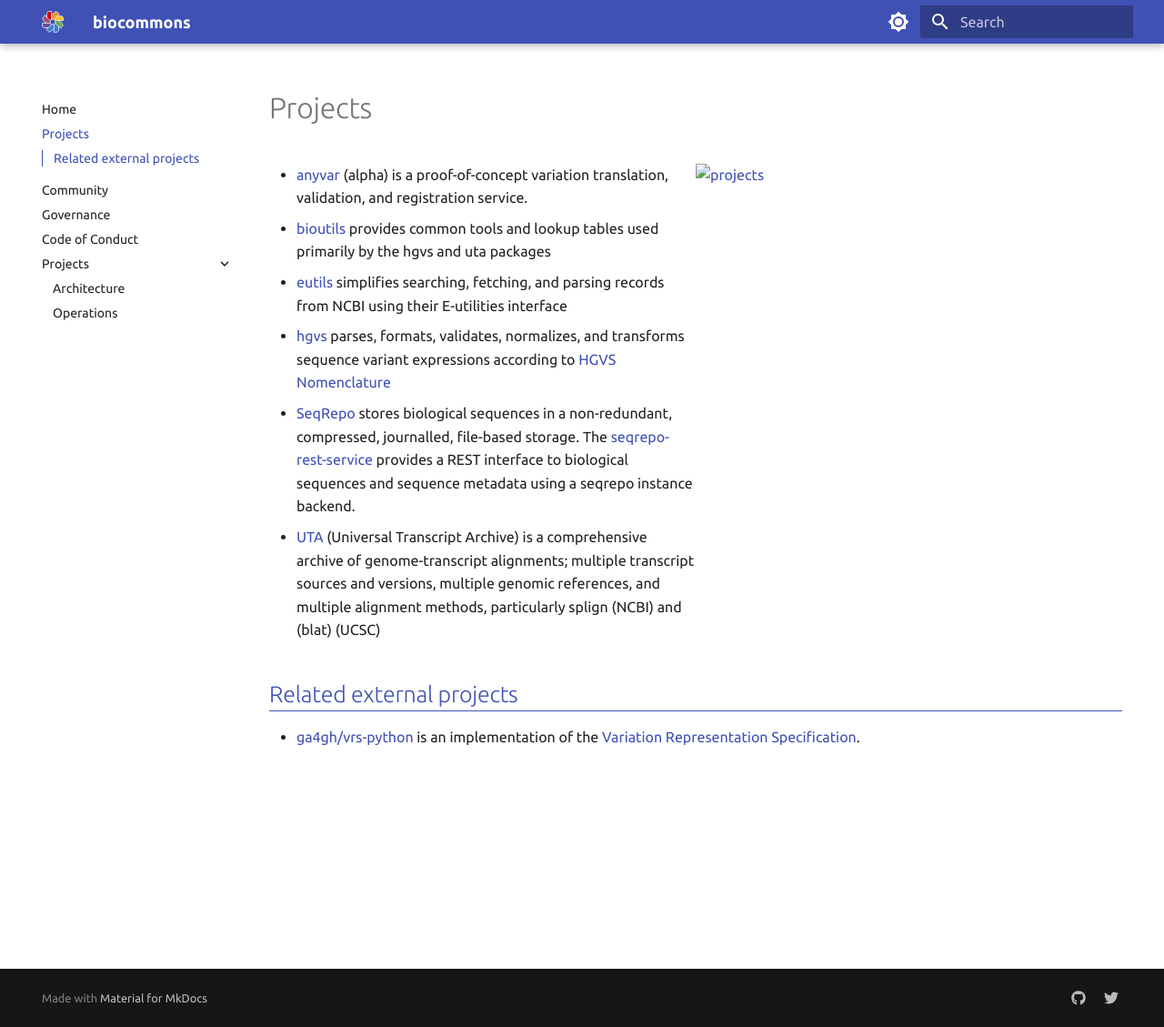
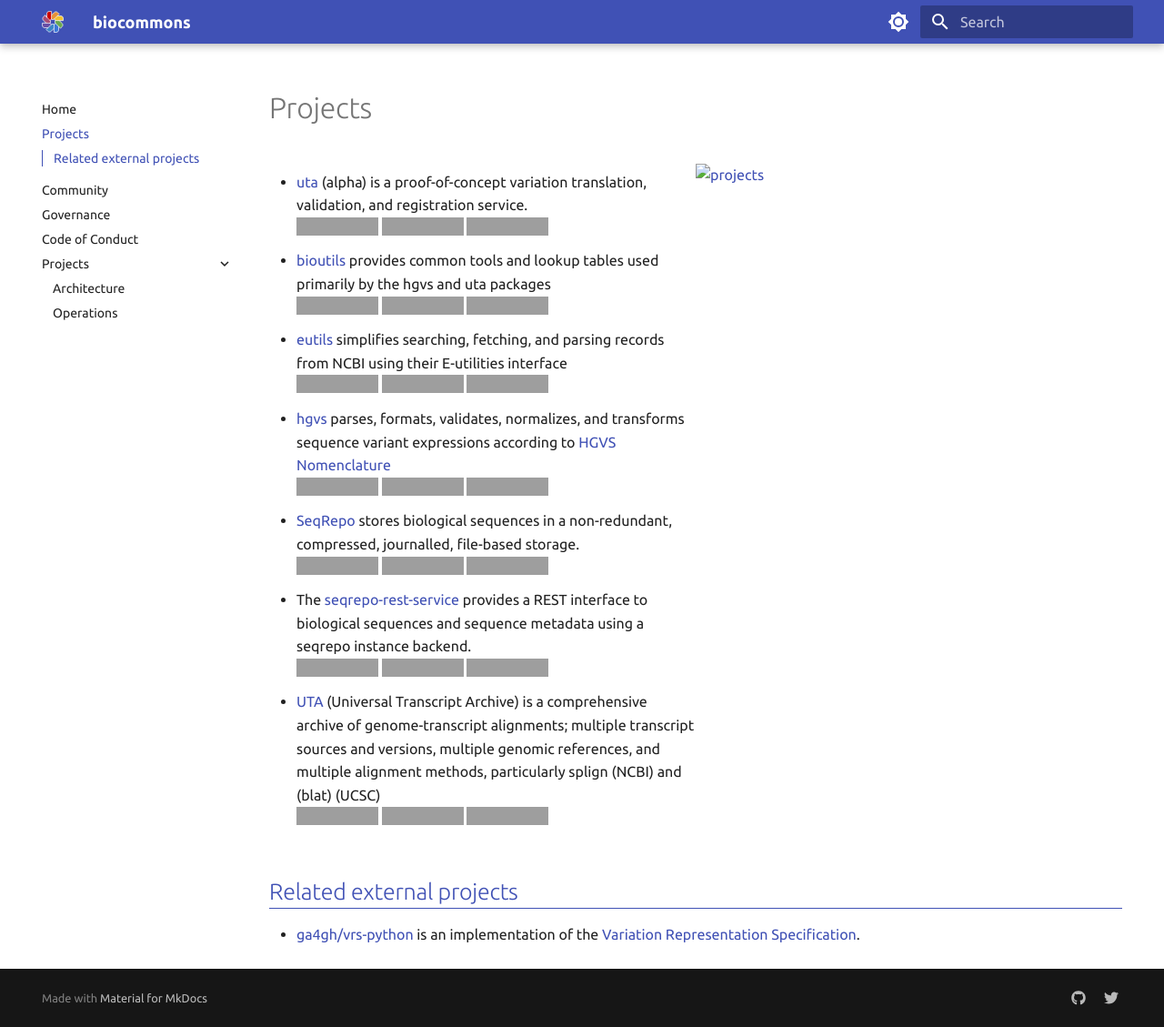
Before and after one commit to biocommons/biocommons.github.io, an MkDocs documentation site: the page built from docs/projects.md, in a window 1280 px wide and 1129 px high. Shown: the whole window at 91% size. Built offline with MkDocs 1.6.1 and Material for MkDocs 9.7.7, drawn with Linux system fonts in a browser that asks for light colours; some of the changed lines change nothing that is shown; grey boxes are pictures that could not be loaded.

Commit message:
added repo stats to projects page

```diff
--- a/docs/projects.md
+++ b/docs/projects.md
@@ -2,21 +2,55 @@
 
 ![projects](projects.drawio.svg){.right}
 
-- [anyvar](https://github.com/biocommons/anyvar) (alpha) is a proof-of-concept variation
+- [uta](https://github.com/biocommons/anyvar) (alpha) is a proof-of-concept variation
   translation, validation, and registration service.
+  <br/>
+  [![anyvar issues](https://img.shields.io/github/issues/biocommons/anyvar)](https://github.com/biocommons/anyvar)
+  [![anyvar prs](https://img.shields.io/github/issues-pr/biocommons/anyvar?color=0088ff)](https://github.com/biocommons/anyvar/pulls)
+  [![anyvar contributors](https://img.shields.io/github/contributors/biocommons/anyvar)](https://github.com/biocommons/anyvar/graphs/contributors)
+
 - [bioutils](https://github.com/biocommons/bioutils) provides common tools and lookup tables used
   primarily by the hgvs and uta packages
+  <br/>
+  [![bioutils issues](https://img.shields.io/github/issues/biocommons/bioutils)](https://github.com/biocommons/bioutils)
+  [![bioutils prs](https://img.shields.io/github/issues-pr/biocommons/bioutils?color=0088ff)](https://github.com/biocommons/bioutils/pulls)
+  [![bioutils contributors](https://img.shields.io/github/contributors/biocommons/bioutils)](https://github.com/biocommons/bioutils/graphs/contributors)
+
 - [eutils](https://github.com/biocommons/eutils) simplifies searching, fetching, and parsing records
   from NCBI using their E-utilities interface
+  <br/>
+  [![eutils issues](https://img.shields.io/github/issues/biocommons/eutils)](https://github.com/biocommons/eutils)
+  [![eutils prs](https://img.shields.io/github/issues-pr/biocommons/eutils?color=0088ff)](https://github.com/biocommons/eutils/pulls)
+  [![eutils contributors](https://img.shields.io/github/contributors/biocommons/eutils)](https://github.com/biocommons/eutils/graphs/contributors)
+
 - [hgvs](https://github.com/biocommons/hgvs) parses, formats, validates, normalizes,
   and transforms sequence variant expressions according to [HGVS Nomenclature](https://hgvs-nomenclature.org/)
+  <br/>
+  [![hgvs issues](https://img.shields.io/github/issues/biocommons/hgvs)](https://github.com/biocommons/hgvs)
+  [![hgvs prs](https://img.shields.io/github/issues-pr/biocommons/hgvs?color=0088ff)](https://github.com/biocommons/hgvs/pulls)
+  [![hgvs contributors](https://img.shields.io/github/contributors/biocommons/hgvs)](https://github.com/biocommons/hgvs/graphs/contributors)
+
 - [SeqRepo](https://github.com/biocommons/biocommons.seqrepo) stores biological sequences in a
-  non-redundant, compressed, journalled, file-based storage. The
-  [seqrepo-rest-service](https://github.com/biocommons/seqrepo-rest-service) provides a REST
+  non-redundant, compressed, journalled, file-based storage.
+  <br/>
+  [![biocommons.seqrepo issues](https://img.shields.io/github/issues/biocommons/biocommons.seqrepo)](https://github.com/biocommons/biocommons.seqrepo)
+  [![biocommons.seqrepo prs](https://img.shields.io/github/issues-pr/biocommons/biocommons.seqrepo?color=0088ff)](https://github.com/biocommons/biocommons.seqrepo/pulls)
+  [![biocommons.seqrepo contributors](https://img.shields.io/github/contributors/biocommons/biocommons.seqrepo)](https://github.com/biocommons/biocommons.seqrepo/graphs/contributors)
+
+- The [seqrepo-rest-service](https://github.com/biocommons/seqrepo-rest-service) provides a REST
   interface to biological sequences and sequence metadata using a seqrepo instance backend.
+  <br/>
+  [![seqrepo-rest-service issues](https://img.shields.io/github/issues/biocommons/seqrepo-rest-service)](https://github.com/biocommons/seqrepo-rest-service)
+  [![seqrepo-rest-service prs](https://img.shields.io/github/issues-pr/biocommons/seqrepo-rest-service?color=0088ff)](https://github.com/biocommons/seqrepo-rest-service/pulls)
+  [![seqrepo-rest-service contributors](https://img.shields.io/github/contributors/biocommons/seqrepo-rest-service)](https://github.com/biocommons/seqrepo-rest-service/graphs/contributors)
+
 - [UTA](https://github.com/biocommons/uta) (Universal Transcript Archive) is a comprehensive archive
   of genome-transcript alignments; multiple transcript sources and versions, multiple genomic
   references, and multiple alignment methods, particularly splign (NCBI) and (blat) (UCSC)
+  <br/>
+  [![uta issues](https://img.shields.io/github/issues/biocommons/uta)](https://github.com/biocommons/uta)
+  [![uta prs](https://img.shields.io/github/issues-pr/biocommons/uta?color=0088ff)](https://github.com/biocommons/uta/pulls)
+  [![uta contributors](https://img.shields.io/github/contributors/biocommons/uta)](https://github.com/biocommons/uta/graphs/contributors)
 
 ## Related external projects
 
```
